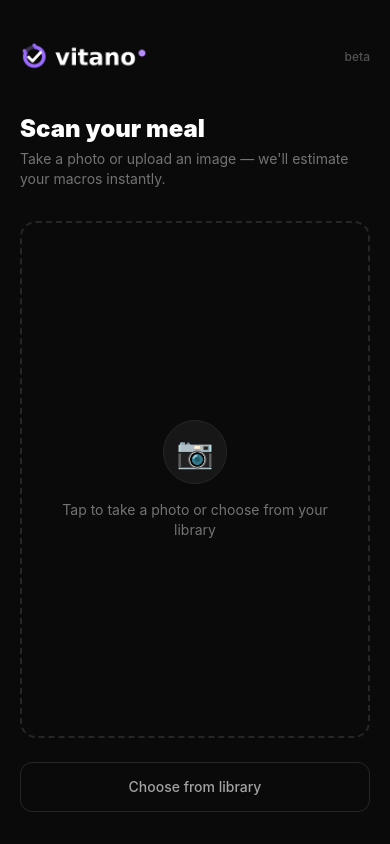
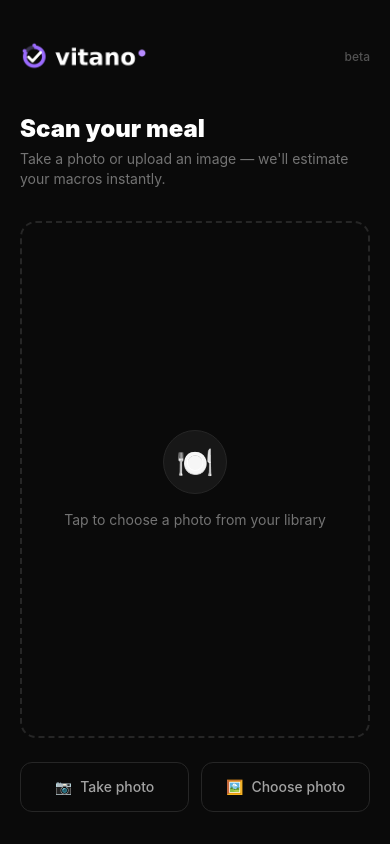
Before and after one commit to jsotd/vitano, a Next.js app: page /app in a window 390 px wide. Built offline with nearby package versions, Linux system fonts and the light colour scheme.

Commit message:
fix mobile image picker: separate camera and library buttons

```diff
--- a/app/app/page.tsx
+++ b/app/app/page.tsx
@@ -110,7 +110,8 @@ export default function AppPage() {
   const [screen, setScreen] = useState<Screen>("scan");
   const [imageUrl, setImageUrl] = useState<string | null>(null);
   const [macros, setMacros] = useState<Macros | null>(null);
-  const fileInputRef = useRef<HTMLInputElement>(null);
+  const cameraInputRef = useRef<HTMLInputElement>(null);
+  const libraryInputRef = useRef<HTMLInputElement>(null);
 
   function handleFileChange(e: ChangeEvent<HTMLInputElement>) {
     const file = e.target.files?.[0];
@@ -120,6 +121,8 @@ export default function AppPage() {
       setImageUrl(ev.target?.result as string);
     };
     reader.readAsDataURL(file);
+    // reset so the same file can be re-selected after clearing
+    e.target.value = "";
   }
 
   async function handleAnalyze() {
@@ -138,7 +141,6 @@ export default function AppPage() {
     setScreen("scan");
     setImageUrl(null);
     setMacros(null);
-    if (fileInputRef.current) fileInputRef.current.value = "";
   }
 
   // ── Scan screen ─────────────────────────────────────────────────────────────
@@ -163,9 +165,9 @@ export default function AppPage() {
           Take a photo or upload an image — we&apos;ll estimate your macros instantly.
         </p>
 
-        {/* Image picker */}
+        {/* Image preview — tap to pick from library */}
         <div
-          onClick={() => fileInputRef.current?.click()}
+          onClick={() => libraryInputRef.current?.click()}
           className={`
             relative flex-1 min-h-[280px] rounded-2xl border-2 border-dashed
             flex flex-col items-center justify-center gap-4 cursor-pointer
@@ -186,20 +188,28 @@ export default function AppPage() {
           ) : (
             <>
               <div className="w-16 h-16 rounded-full bg-neutral-900 border border-neutral-800 flex items-center justify-center text-3xl">
-                📷
+                🍽️
               </div>
               <p className="text-neutral-500 text-sm text-center px-6">
-                Tap to take a photo or choose from your library
+                Tap to choose a photo from your library
               </p>
             </>
           )}
         </div>
 
+        {/* Hidden inputs — one forces camera, one lets OS decide (library/files) */}
         <input
-          ref={fileInputRef}
+          ref={cameraInputRef}
           type="file"
           accept="image/*"
           capture="environment"
+          onChange={handleFileChange}
+          className="hidden"
+        />
+        <input
+          ref={libraryInputRef}
+          type="file"
+          accept="image/*"
           onChange={handleFileChange}
           className="hidden"
         />
@@ -214,12 +224,20 @@ export default function AppPage() {
               Analyze meal →
             </button>
           )}
-          <button
-            onClick={() => fileInputRef.current?.click()}
-            className="w-full py-3.5 rounded-xl border border-neutral-800 text-neutral-400 font-medium text-sm hover:border-neutral-700 hover:text-white transition-colors"
-          >
-            {imageUrl ? "Choose a different photo" : "Choose from library"}
-          </button>
+          <div className="grid grid-cols-2 gap-3">
+            <button
+              onClick={() => cameraInputRef.current?.click()}
+              className="py-3.5 rounded-xl border border-neutral-800 text-neutral-400 font-medium text-sm hover:border-neutral-700 hover:text-white transition-colors flex items-center justify-center gap-2"
+            >
+              <span>📷</span> Take photo
+            </button>
+            <button
+              onClick={() => libraryInputRef.current?.click()}
+              className="py-3.5 rounded-xl border border-neutral-800 text-neutral-400 font-medium text-sm hover:border-neutral-700 hover:text-white transition-colors flex items-center justify-center gap-2"
+            >
+              <span>🖼️</span> {imageUrl ? "Change photo" : "Choose photo"}
+            </button>
+          </div>
         </div>
       </div>
     );
```
